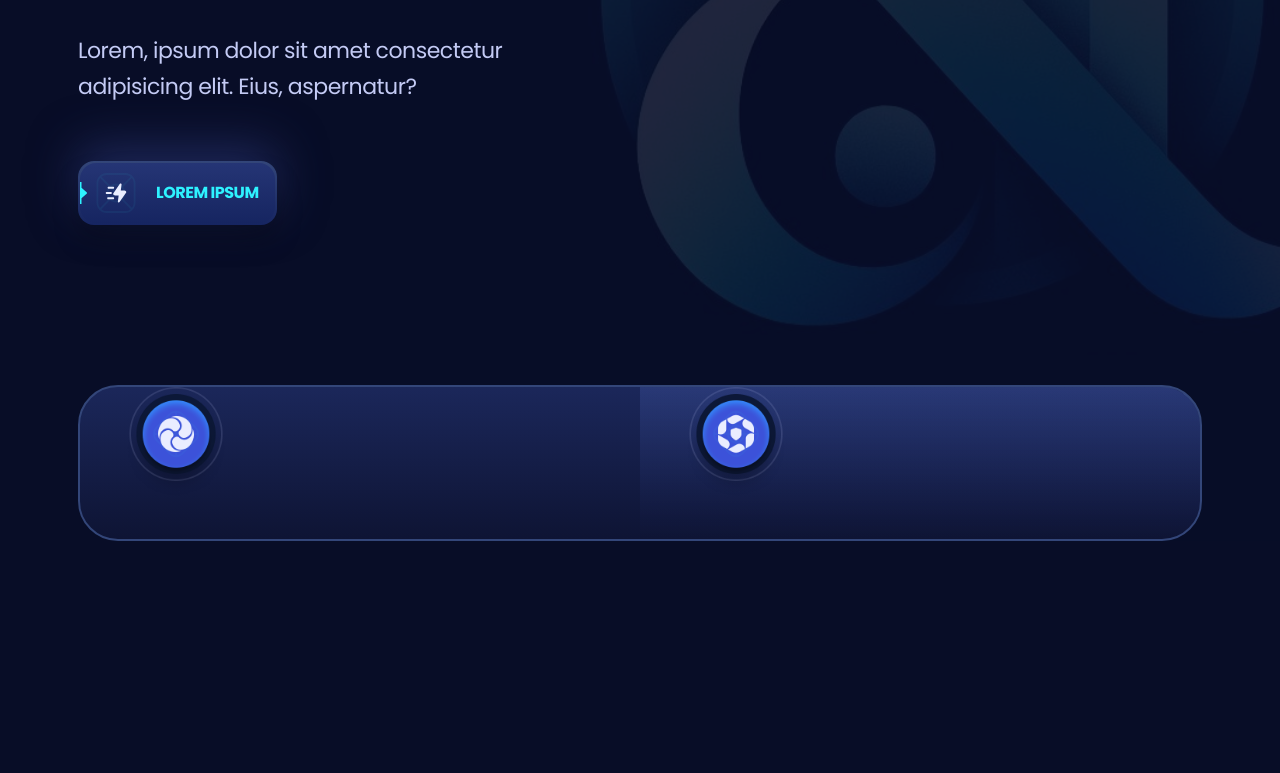
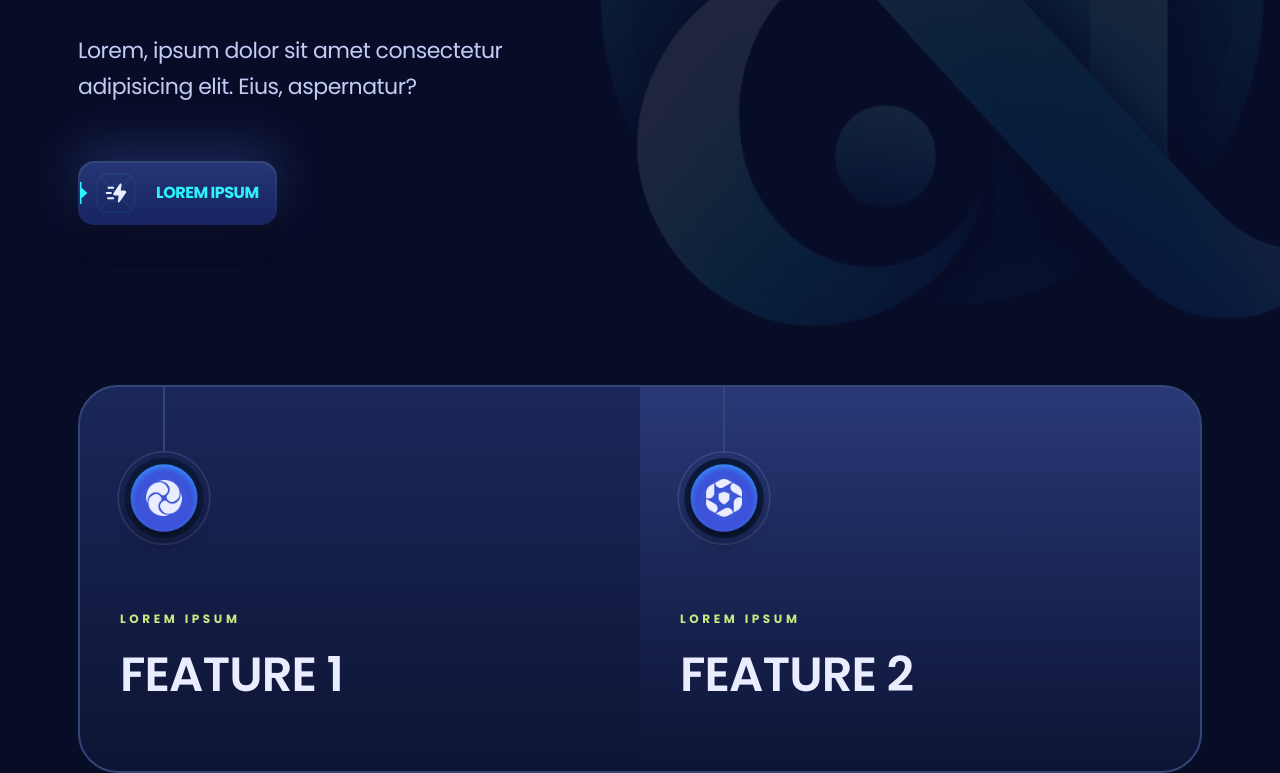
Before and after one commit to Dimterion/landing-page, a React (Vite) app: page / in a window 1280 px wide. Shown: the part 519-1292 px from the top of the page. Before the commit the page ends 1060 px from the top, so only its background shows below. Built offline with nearby package versions, Linux system fonts and the light colour scheme.

Commit message:
adjust features style

```diff
--- a/src/components/Features.jsx
+++ b/src/components/Features.jsx
@@ -7,13 +7,14 @@ const Features = () => {
       <Element name="features">
         <div className="container">
           <div className="feature-after md:g7 relative flex flex-nowrap rounded-7xl border-2 border-s3 max-md:flex-col max-md:gap-3 max-md:rounded-none max-md:border-none md:flex-wrap md:overflow-hidden">
-            {features.map(({ id, icon, title }) => (
+            {features.map(({ id, icon, title, caption }) => (
               <div
                 key={id}
                 className="max-md:g7 relative z-2 flex-50 px-5 pb-5 max-md:flex-320 max-md:rounded-3xl max-md:border-2 max-md:border-s3 md:px-10 md:pb-10"
               >
                 <div className="flex w-full items-start justify-start">
-                  <div className="">
+                  <div className="-ml-3 mb-12 flex flex-col items-center justify-center">
+                    <div className="h-16 w-0.5 bg-s3" />
                     <img
                       src={icon}
                       className="size-28 object-contain"
@@ -21,6 +22,10 @@ const Features = () => {
                     />
                   </div>
                 </div>
+                <p className="caption mb-5 max-md:mb-6">{caption}</p>
+                <h2 className="h3 max-md:h5 mb-7 max-w-400 text-p4 max-md:mb-6">
+                  {title}
+                </h2>
               </div>
             ))}
           </div>
```
